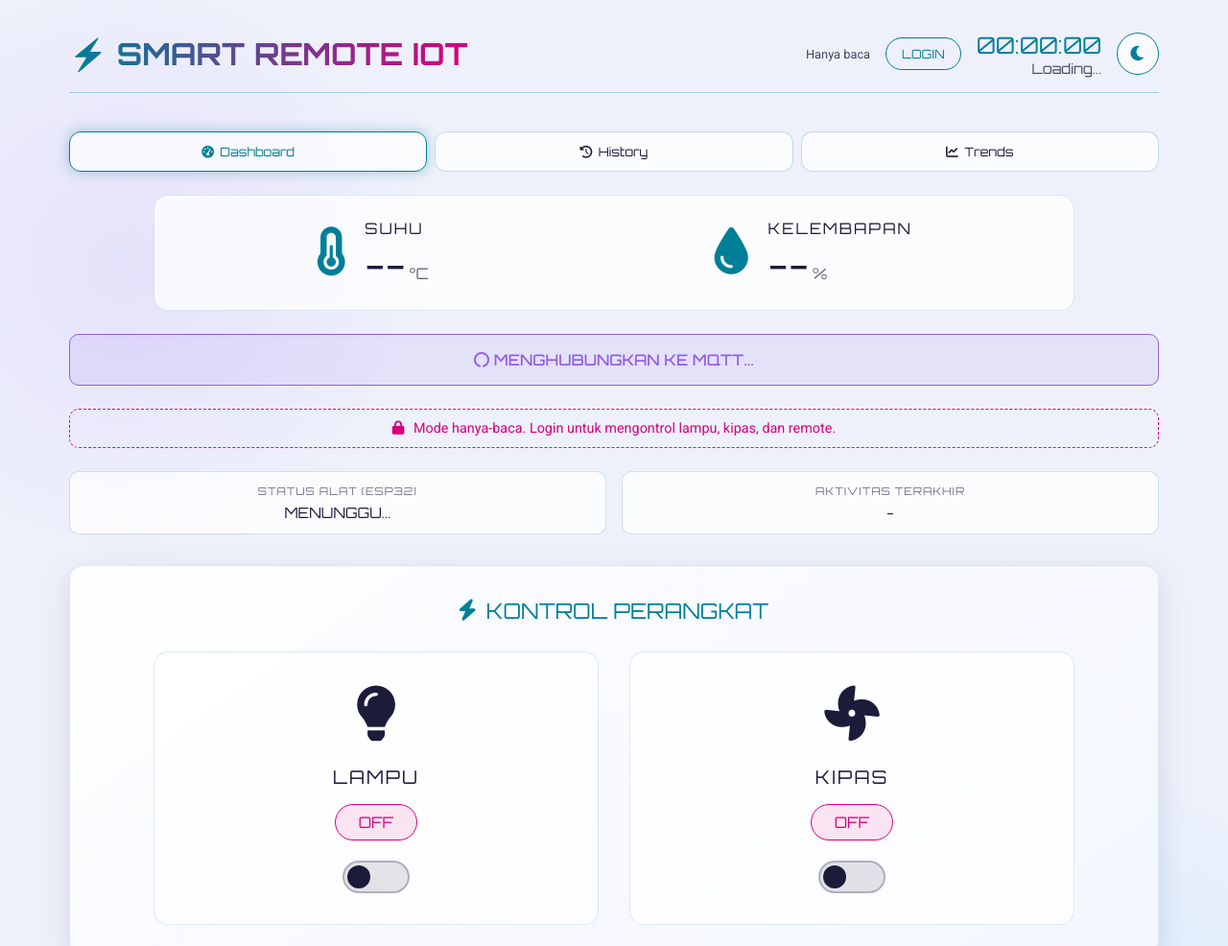
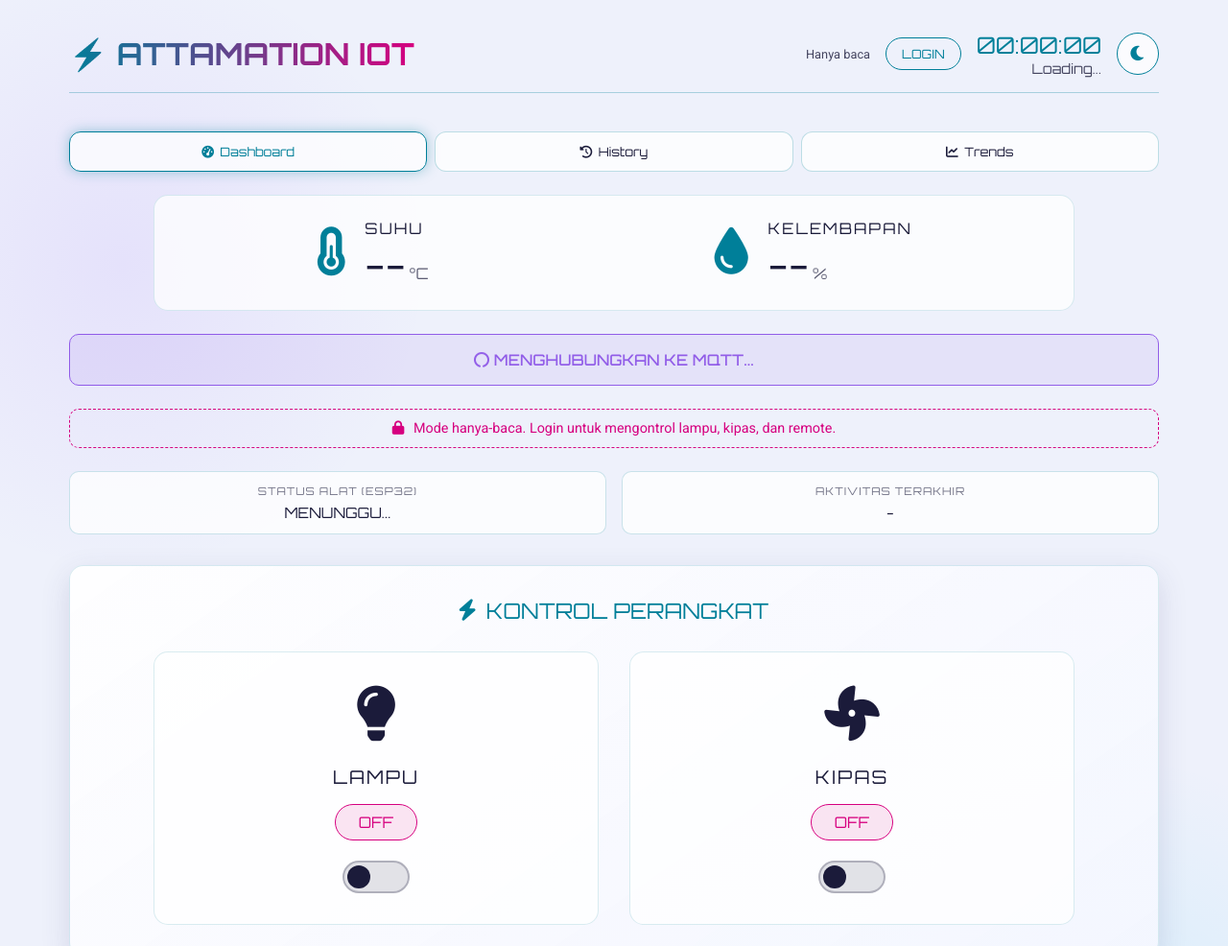
Before and after one commit to Atalarik21/AtaHome-s, a plain HTML site: page index.html in a window 1280 px wide. Shown: the top 986 px of the page at 96% size. Drawn offline with nearby package versions, Linux system fonts and the light colour scheme; a script that the page names is missing.

Commit message:
Change logo text from 'SMART REMOTE IOT' to 'ATTAMATION IOT'

```diff
--- a/index.html
+++ b/index.html
@@ -127,7 +127,7 @@ html,body{touch-action:pan-x pan-y;-webkit-text-size-adjust:100%;overscroll-beha
 <body>
 <div class="container">
   <header>
-    <div class="logo">⚡ SMART REMOTE IOT</div>
+    <div class="logo">⚡ ATTAMATION IOT</div>
     <div class="hr">
       <div class="who" id="whoami">Hanya baca</div><button class="pill" id="auth-btn">LOGIN</button>
       <div class="time-date"><div class="time" id="current-time">00:00:00</div><div class="date" id="current-date">Loading...</div></div>
```
